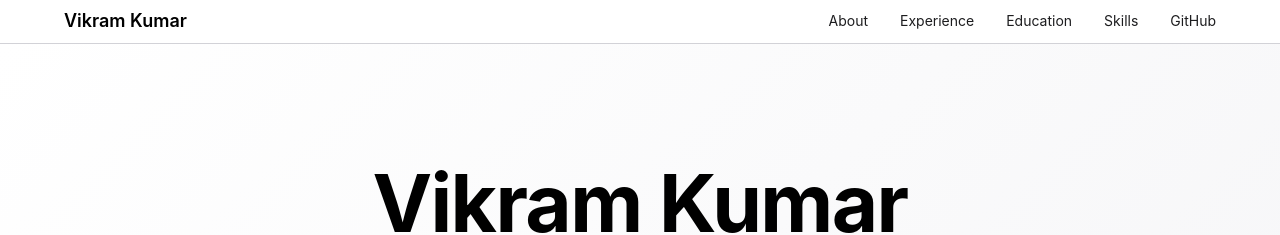
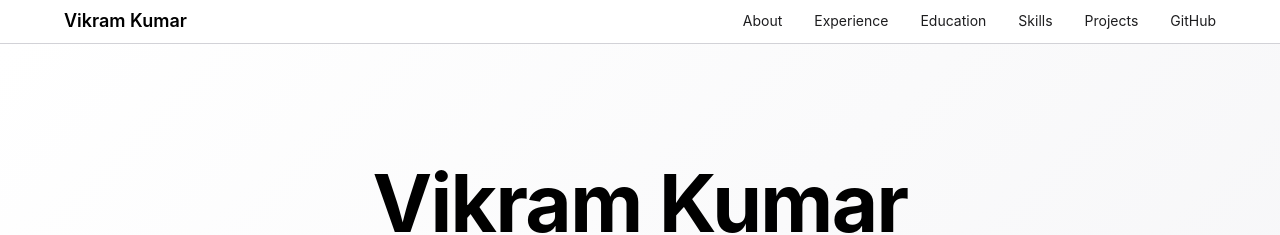
Before and after one commit to coolviki/coolviki.github.io, a Jekyll site: the page built from index.md, in a window 1280 px wide. Shown: the top 235 px of the page. Built offline with Jekyll 4.4.1, drawn with Linux system fonts in a browser that asks for light colours; some web fonts are replaced.

Commit message:
Add Projects link to navigation menu
Co-Authored-By: Claude Opus 4.5 <noreply@anthropic.com>

```diff
--- a/_layouts/default.html
+++ b/_layouts/default.html
@@ -43,6 +43,7 @@
                 <a href="#experience">Experience</a>
                 <a href="#education">Education</a>
                 <a href="#skills">Skills</a>
+                <a href="#projects">Projects</a>
                 <a href="#github">GitHub</a>
             </div>
         </div>
```
